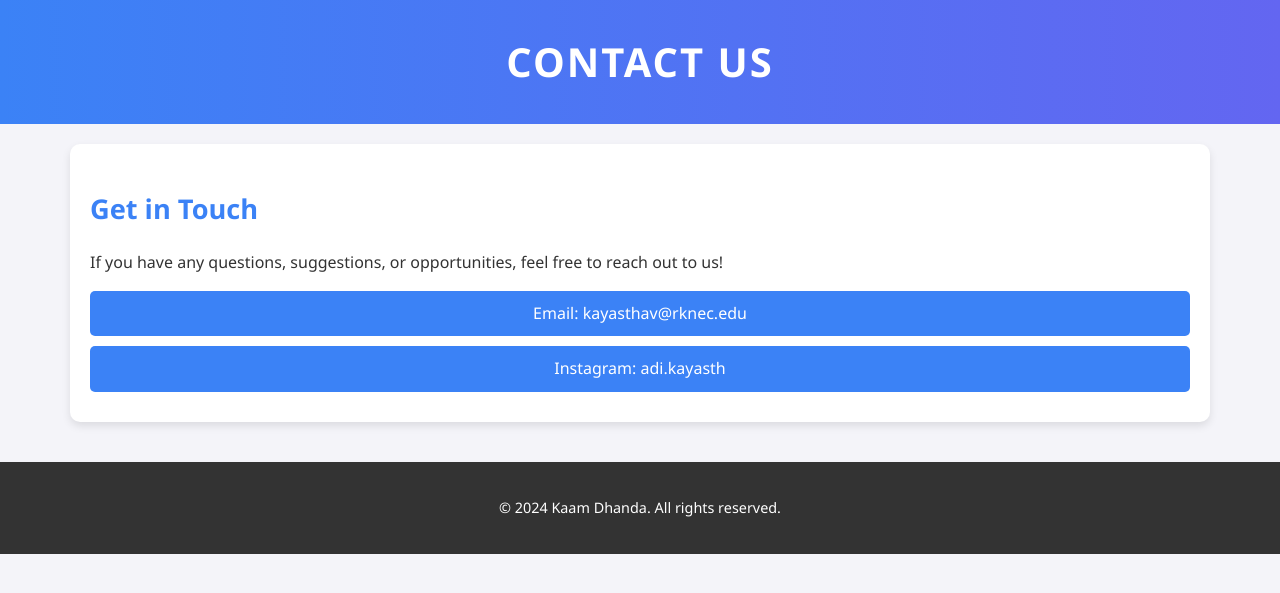
After one commit to Aditya-Kayasth/Dynamic-Database, a Flask app: template templates/contact-us.html in a window 1280 px wide. The commit adds this page. Shown: the top 593 px of the page. Run offline with Flask 3, Linux system fonts and the light colour scheme; the template is opened without the code that fills it, so the values that code supplies are empty.

Commit message:
added some final touches

```diff
--- /dev/null
+++ b/templates/contact-us.html
@@ -0,0 +1,122 @@
+<!DOCTYPE html>
+<html lang="en">
+<head>
+    <meta charset="UTF-8">
+    <meta name="viewport" content="width=device-width, initial-scale=1.0">
+    <title>Contact Us - Kaam Dhanda</title>
+    <style>
+        /* General Styles */
+        body {
+            font-family: 'Segoe UI', Tahoma, Geneva, Verdana, sans-serif;
+            margin: 0;
+            padding: 0;
+            background-color: #f4f4f9;
+            color: #333;
+            line-height: 1.6;
+        }
+
+        header {
+            background: linear-gradient(to right, #3b82f6, #6366f1);
+            color: white;
+            text-align: center;
+            padding: 30px 20px;
+        }
+
+        header h1 {
+            font-size: 2.5rem;
+            margin: 0;
+            text-transform: uppercase;
+            letter-spacing: 2px;
+        }
+
+        .container {
+            width: 90%;
+            max-width: 1100px;
+            margin: 20px auto;
+            padding: 20px;
+            background: white;
+            border-radius: 10px;
+            box-shadow: 0 4px 8px rgba(0, 0, 0, 0.1);
+        }
+
+        .container h2 {
+            color: #3b82f6;
+            margin-bottom: 20px;
+            font-size: 1.7rem;
+        }
+
+        .contact-section p {
+            margin: 15px 0;
+        }
+
+        .contact-links a {
+            display: block;
+            margin: 10px 0;
+            text-decoration: none;
+            color: white;
+            background-color: #3b82f6;
+            padding: 10px 20px;
+            border-radius: 5px;
+            font-size: 1rem;
+            text-align: center;
+            transition: background-color 0.3s ease;
+        }
+
+        .contact-links a:hover {
+            background-color: #2563eb;
+        }
+
+        footer {
+            text-align: center;
+            background-color: #333;
+            color: white;
+            padding: 20px;
+            margin-top: 40px;
+            font-size: 0.9rem;
+        }
+
+        footer a {
+            color: white;
+            text-decoration: none;
+            font-weight: bold;
+            background-color: #3b82f6;
+            padding: 10px 20px;
+            border-radius: 5px;
+            transition: background-color 0.3s ease;
+        }
+
+        footer a:hover {
+            background-color: #2563eb;
+        }
+    </style>
+</head>
+<body>
+    <!-- Header -->
+    <header>
+        <h1>Contact Us</h1>
+    </header>
+
+    <!-- Contact Section -->
+    <div class="container contact-section">
+        <h2>Get in Touch</h2>
+        <p>If you have any questions, suggestions, or opportunities, feel free to reach out to us!</p>
+
+        <div class="contact-links">
+            <!-- Email Link -->
+            <a href="mailto:kayasthav@rknec.edu?subject=Contact%20Kaam%20Dhanda&body=Hi%20Team%20Kaam%20Dhanda%2C%0D%0A%0D%0A%5BYour%20message%20here%5D%0D%0A%0D%0AThanks%2C%0D%0A%5BYour%20Name%5D">
+                Email: kayasthav@rknec.edu
+            </a>
+
+            <!-- Instagram Link -->
+            <a href="https://www.instagram.com/adi.kayasth" target="_blank">
+                Instagram: adi.kayasth
+            </a>
+        </div>
+    </div>
+
+    <!-- Footer -->
+    <footer>
+        <p>&copy; 2024 Kaam Dhanda. All rights reserved.</p>
+    </footer>
+</body>
+</html>
--- a/templates/job.html
+++ b/templates/job.html
@@ -4,7 +4,7 @@
 <head>
     <meta charset="UTF-8">
     <meta name="viewport" content="width=device-width, initial-scale=1.0">
-    <title>{{ job["title"] }} - Kam Dhanda</title>
+    <title>{{ job["title"] }} - Kaam Dhanda</title>
     <style>
         /* General Styles */
         body {
@@ -182,7 +182,7 @@
 <body>
     <!-- Navigation Bar -->
     <nav>
-        <div class="logo">Kam Dhanda</div>
+        <div class="logo">Kaam Dhanda</div>
         <ul>
             <li><a href="/">Home</a></li>
             <li><a href="#contact-us">Contact</a></li>
@@ -259,7 +259,7 @@
 
     <!-- Footer -->
     <footer id="contact-us">
-        <p>&copy; 2025 Kam Dhanda. All rights reserved.</p>
+        <p>&copy; 2025 Kaam Dhanda. All rights reserved.</p>
     </footer>
 </body>
 
```
Also changed, not shown: database.py (+0 -24 lines), templates/about-us.html (added, +157 -0 lines), templates/home.html (+8 -7 lines), 1 other file.
